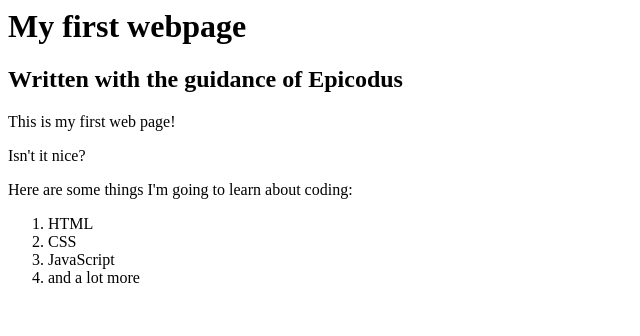
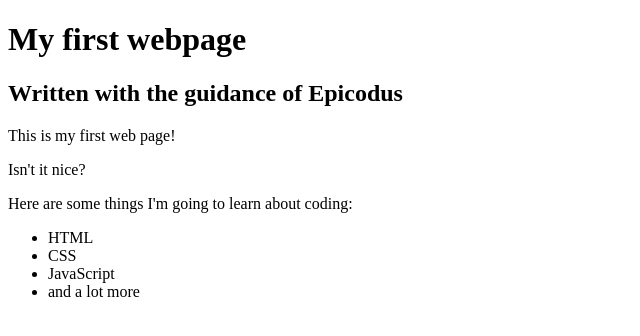
Before and after one commit to azamatbekmurat/my-first-webpage, a plain HTML site: page my-first-webpage.html in a window 1280 px wide. Shown: the whole page, without its empty margins (0-640 px from the left). Drawn offline with Linux system fonts and the light colour scheme.

Commit message:
add list elements

```diff
--- a/my-first-webpage.html
+++ b/my-first-webpage.html
@@ -1,12 +1,16 @@
+<!DOCTYPE html>
+<html>
+  <body>
     <h1>My first webpage</h1>
     <h2>Written with the guidance of Epicodus</h2>
-
     <p>This is my first web page!</p>
     <p>Isn't it nice?</p>
     <p>Here are some things I'm going to learn about coding:</p>
-<ol>
+    <ul>
     <li>HTML</li>
       <li>CSS</li>
       <li>JavaScript</li>
       <li>and a lot more</li>
-</ol>
+    </ul>
+  </body>
+</html>
```
Lines whose indentation alone changed are shown as unchanged.
